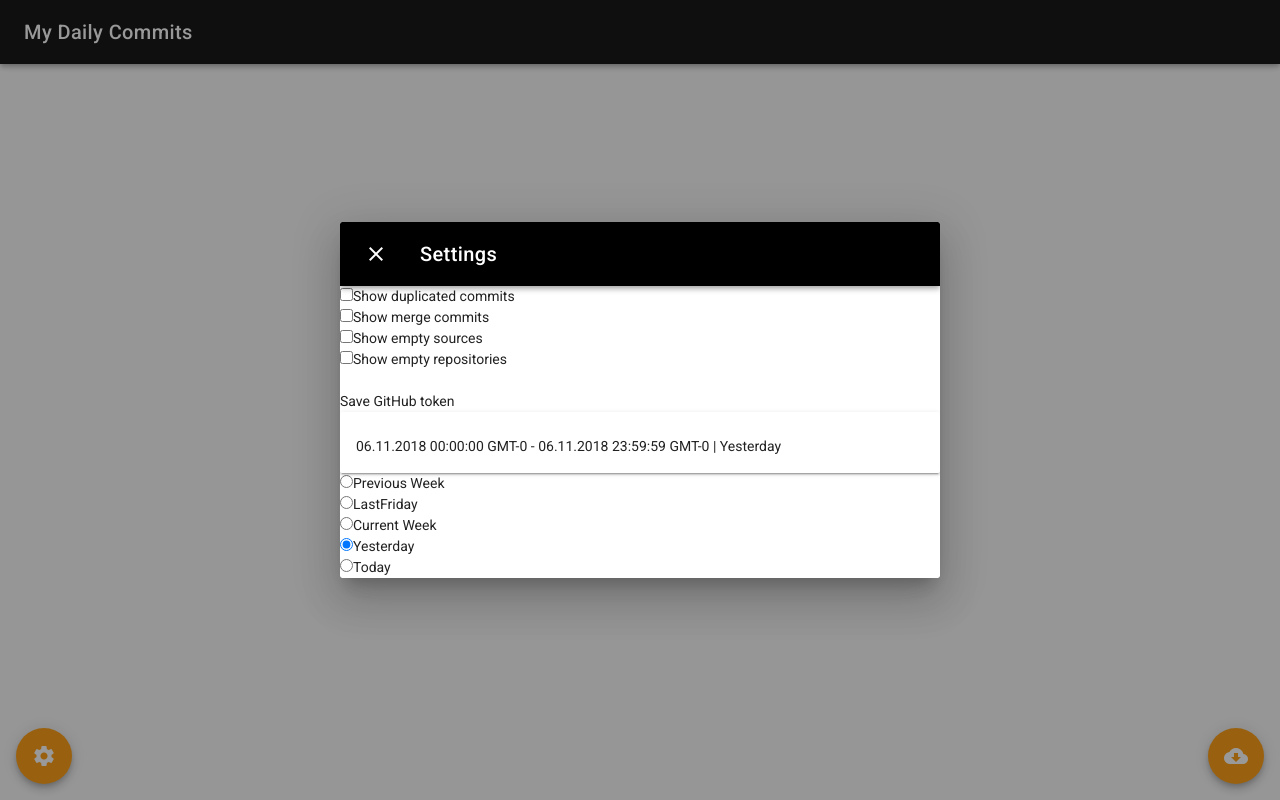
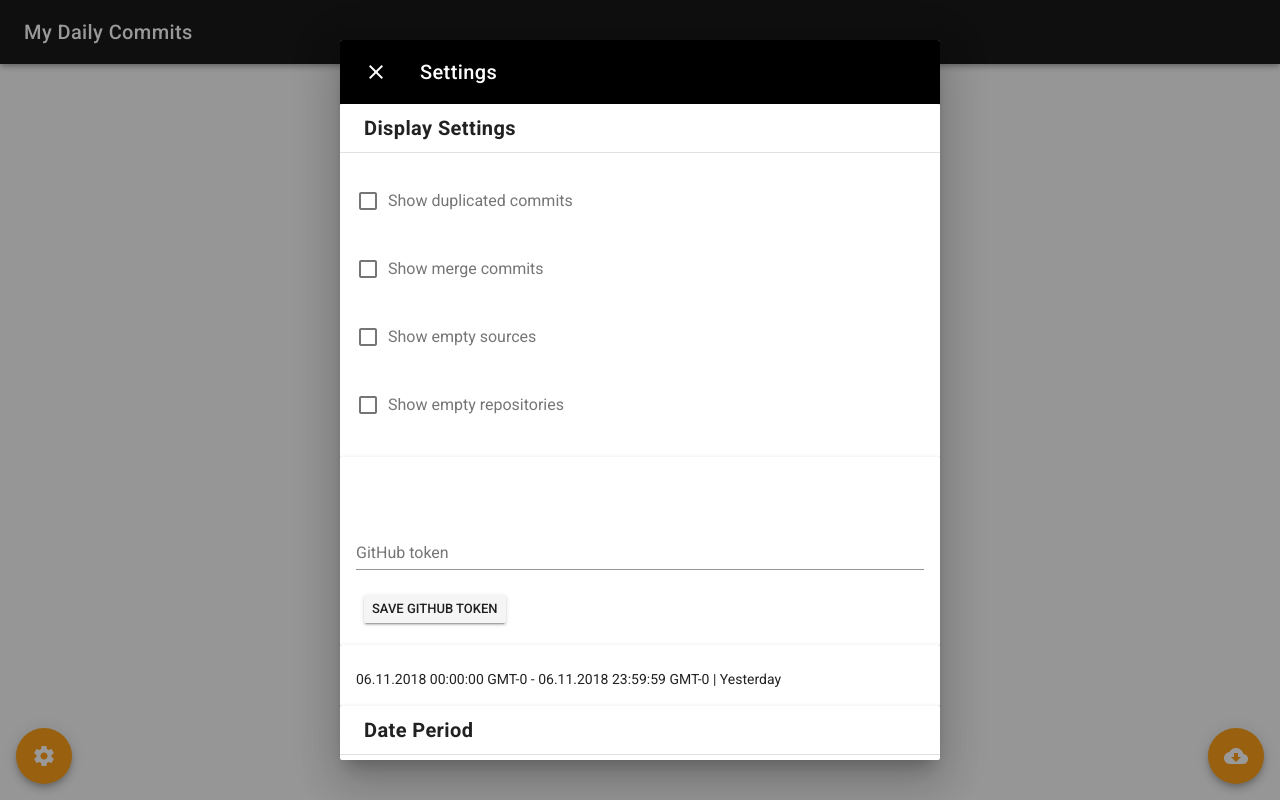
Before and after one commit to diceRollSix/my-daily-commits, a Vue app: page / in a window 1280 px wide. Both pictures are taken after a click on the button "settings". Built offline with nearby package versions, Linux system fonts and the light colour scheme.

Commit message:
use vuetify for settings dialog

```diff
--- a/src/components/AppSettings.vue
+++ b/src/components/AppSettings.vue
@@ -29,6 +29,7 @@
 
             <display-settings/>
             <token/>
+            <since-until-date/>
             <choose-date-type/>
 
         </v-card>
@@ -39,6 +40,7 @@
     import Token from "./Token"
     import ChooseDateType from "./ChooseDateType";
     import DisplaySettings from "./DisplaySettings";
+    import SinceUntilDate from "./SinceUntilDate";
 
     export default {
         name: 'app-settings',
@@ -48,6 +50,7 @@
             }
         },
         components: {
+            SinceUntilDate,
             DisplaySettings,
             ChooseDateType,
             Token
--- a/src/components/ChooseDateType.vue
+++ b/src/components/ChooseDateType.vue
@@ -1,32 +1,48 @@
 <template>
-    <div>
-        <since-until-date/>
-        <input type="radio" id="prev_week" :value="DATE_TYPE.PREVIOUS_WEEK" :disabled="loadingProcess" v-model="dateType">
-        <label for="prev_week">Previous Week</label>
-        <br>
-        <input type="radio" id="last_friday" :value="DATE_TYPE.LAST_FRIDAY" :disabled="loadingProcess" v-model="dateType">
-        <label for="last_friday">LastFriday</label>
-        <br>
-        <input type="radio" id="week" :value="DATE_TYPE.CURRENT_WEEK" :disabled="loadingProcess" v-model="dateType">
-        <label for="week">Current Week</label>
-        <br>
-        <input type="radio" id="yesterday" :value="DATE_TYPE.YESTERDAY" :disabled="loadingProcess" v-model="dateType">
-        <label for="yesterday">Yesterday</label>
-        <br>
-        <input type="radio" id="today" :value="DATE_TYPE.TODAY" :disabled="loadingProcess" v-model="dateType">
-        <label for="today">Today</label>
-        <br>
-    </div>
+
+    <v-widget title="Date Period">
+        <div slot="widget-content">
+            <div class="basic">
+                <v-radio-group v-model="dateType">
+                    <v-radio label="Previous Week"
+                             color="info"
+                             :value="DATE_TYPE.PREVIOUS_WEEK"
+                             :disabled="loadingProcess"
+                    ></v-radio>
+                    <v-radio label="LastFriday"
+                             color="info"
+                             :value="DATE_TYPE.LAST_FRIDAY"
+                             :disabled="loadingProcess"
+                    ></v-radio>
+                    <v-radio label="Current Week"
+                             color="info"
+                             :value="DATE_TYPE.CURRENT_WEEK"
+                             :disabled="loadingProcess"
+                    ></v-radio>
+                    <v-radio label="Yesterday"
+                             color="info"
+                             :value="DATE_TYPE.YESTERDAY"
+                             :disabled="loadingProcess"
+                    ></v-radio>
+                    <v-radio label="Today"
+                             color="info"
+                             :value="DATE_TYPE.TODAY"
+                             :disabled="loadingProcess"
+                    ></v-radio>
+                </v-radio-group>
+            </div>
+        </div>
+    </v-widget>
 </template>
 
 <script>
     import {DATE_TYPE} from '../helpers'
     import {mapState} from 'vuex'
-    import SinceUntilDate from "./SinceUntilDate";
+    import VWidget from "./util/VWidget";
 
     export default {
         name: 'choose-date-type',
-        components: {SinceUntilDate},
+        components: {VWidget},
         data() {
             return {
                 DATE_TYPE
--- a/src/components/DisplaySettings.vue
+++ b/src/components/DisplaySettings.vue
@@ -1,29 +1,36 @@
 <template>
-    <div>
-        <div>
-            <input type="checkbox" id="show_duplicated_commits" :disabled="loadingProcess" v-model="showDuplicatedCommits">
-            <label for="show_duplicated_commits">Show duplicated commits</label>
+    <v-widget title="Display Settings">
+        <div slot="widget-content">
+            <div class="basic">
+                <v-checkbox
+                        label="Show duplicated commits"
+                        :disabled="loadingProcess" v-model="showDuplicatedCommits">
+                    >
+                </v-checkbox>
+                <v-checkbox
+                        label="Show merge commits"
+                        :disabled="loadingProcess" v-model="showMergeCommits"
+                ></v-checkbox>
+                <v-checkbox
+                        label="Show empty sources"
+                        :disabled="loadingProcess" v-model="showEmptySources"
+                ></v-checkbox>
+                <v-checkbox
+                        label="Show empty repositories"
+                        :disabled="loadingProcess" v-model="showEmptyRepositories"
+                ></v-checkbox>
+            </div>
         </div>
-        <div>
-            <input type="checkbox" id="show_merge_commits" :disabled="loadingProcess" v-model="showMergeCommits">
-            <label for="show_merge_commits">Show merge commits</label>
-        </div>
-        <div>
-            <input type="checkbox" id="show_empty_sources" :disabled="loadingProcess" v-model="showEmptySources">
-            <label for="show_empty_sources">Show empty sources</label>
-        </div>
-        <div>
-            <input type="checkbox" id="show_empty_repositories" :disabled="loadingProcess" v-model="showEmptyRepositories">
-            <label for="show_empty_repositories">Show empty repositories</label>
-        </div>
-    </div>
+    </v-widget>
 </template>
 
 <script>
     import {mapState} from 'vuex'
+    import VWidget from "./util/VWidget";
 
     export default {
         name: 'display-settings',
+        components: {VWidget},
         computed: {
             ...mapState({
                 loadingProcess: state => state.repositories.loadingProcess
--- a/src/components/Token.vue
+++ b/src/components/Token.vue
@@ -1,24 +1,31 @@
 <template>
-    <div>
-        <h3>{{ token }}</h3>
-        <div><input
+    <v-widget :enableHeader="false">
+        <div slot="widget-content">
+            <div class="basic">
+                <v-subheader class="pa-0">{{ token }}</v-subheader>
+                <v-text-field
+                        label="GitHub token"
                         v-model="tokenNew"
-                type="text"
                         :disabled="loadingProcess"
-        ></div>
-        <button
+                ></v-text-field>
+                <v-btn
                         @click="saveToken(tokenNew)"
                         :disabled="loadingProcess"
+                        small
                 >Save GitHub token
-        </button>
+                </v-btn>
             </div>
+        </div>
+    </v-widget>
 </template>
 
 <script>
     import {mapActions, mapState} from 'vuex'
+    import VWidget from "./util/VWidget";
 
     export default {
         name: 'token',
+        components: {VWidget},
         data() {
             return {
                 tokenNew: ''
--- a/src/helpers.js
+++ b/src/helpers.js
@@ -100,7 +100,6 @@ function getUntilDateFromDateType(dateType, returnDate) {
 }
 
 function selectedDateTypeText(dateType) {
-    console.log(dateType);
     switch (dateType) {
         case DATE_TYPE.TODAY:
             return 'Today';
```
Lines whose indentation alone changed are shown as unchanged.
